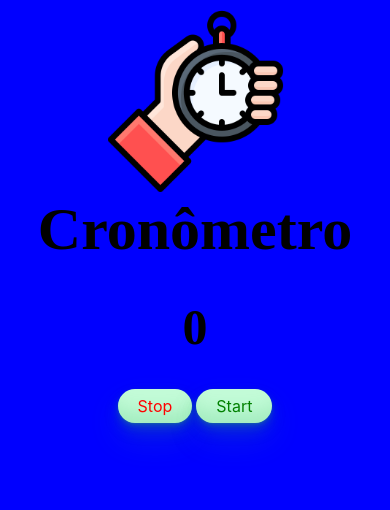
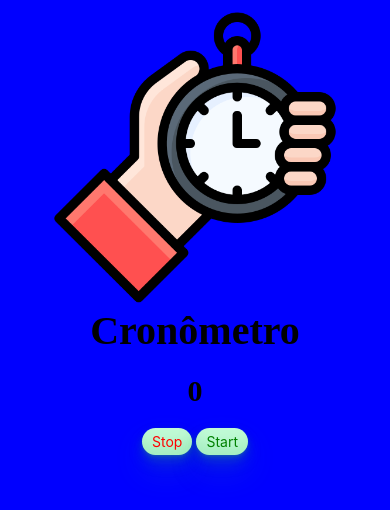
Before and after one commit to Hugobertoncelo/Contador, a plain HTML site: page index.html in a window 390 px wide. Drawn offline with Linux system fonts and the light colour scheme.

Commit message:
style adjusts

```diff
--- a/style.css
+++ b/style.css
@@ -5,8 +5,14 @@
 .image {
   display: flex;
   margin: auto;
-  width: 50%;
+  width: 30%;
   justify-content: center;
+}
+
+@media (max-width: 768px) {
+  .image {
+    width: 80%;
+  }
 }
 
 .counter {
@@ -14,10 +20,23 @@
   margin: auto;
   justify-content: center;
   font-size: 60px;
+  flex-wrap: wrap;
+}
+
+@media (max-width: 768px) {
+  .counter {
+    font-size: 40px;
+  }
 }
 
 .zero {
   font-size: 50px;
+}
+
+@media (max-width: 768px) {
+  .zero {
+    font-size: 30px;
+  }
 }
 
 body {
@@ -46,6 +65,13 @@ body {
   touch-action: manipulation;
 }
 
+@media (max-width: 480px) {
+  .button-start {
+    padding: 5px 10px;
+    font-size: 14px;
+  }
+}
+
 .button-stop {
   background-color: #c2fbd7;
   border-radius: 100px;
@@ -65,7 +91,14 @@ body {
   font-size: 16px;
   user-select: none;
   -webkit-user-select: none;
-  touch-action: manipulation;;
+  touch-action: manipulation;
+}
+
+@media (max-width: 480px) {
+  .button-stop {
+    padding: 5px 10px;
+    font-size: 14px;
+  }
 }
 
 button:hover {
```
